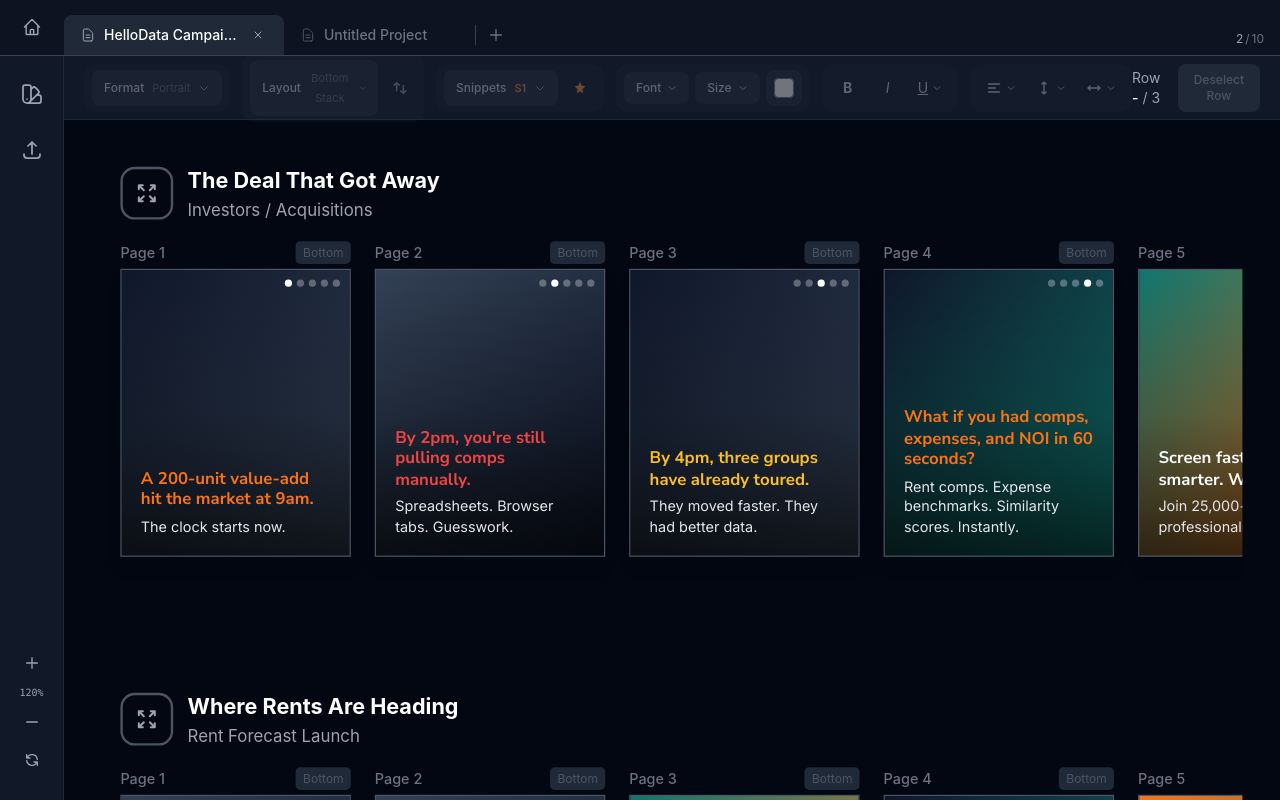
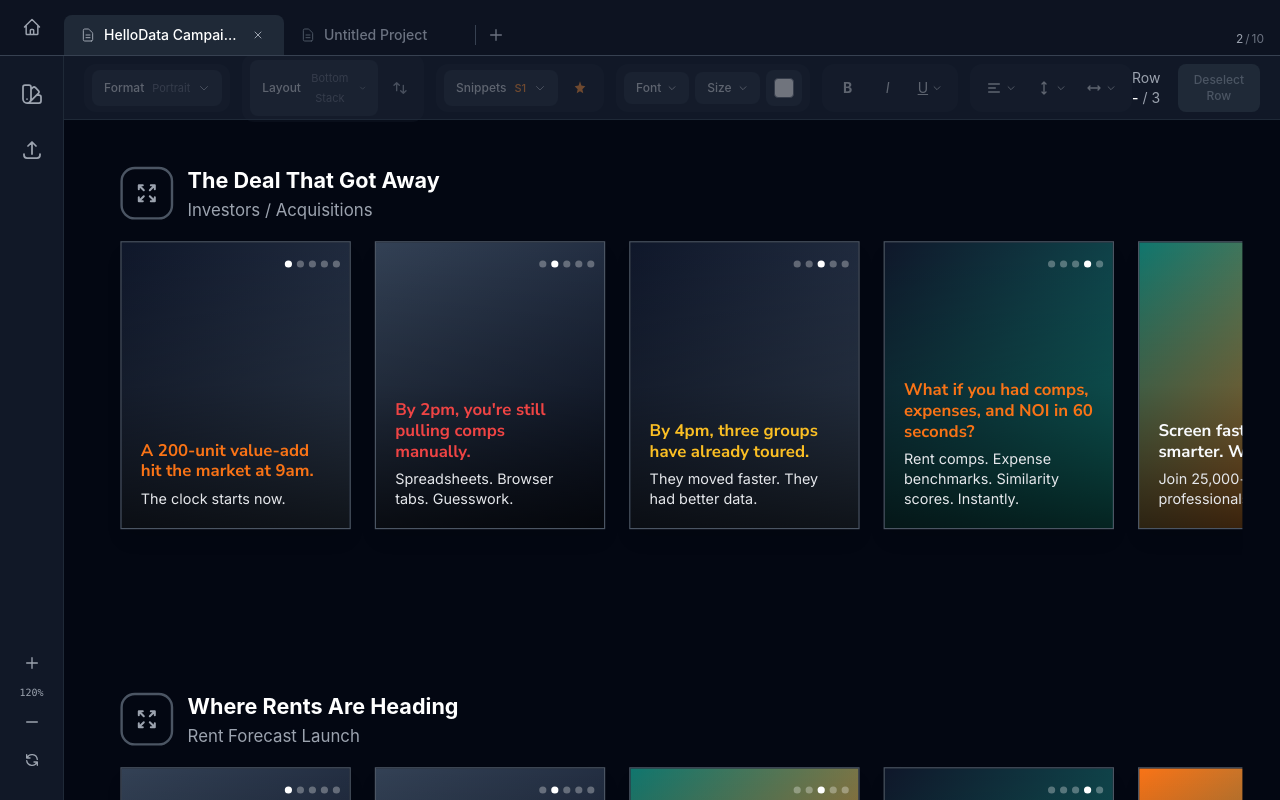
Before and after one commit to goov373/image-builder-HD, a React (Vite) app: page / in a window 1280 px wide. Built offline with nearby package versions, Linux system fonts and the light colour scheme.

Commit message:
more ui updates

```diff
--- a/index.html
+++ b/index.html
@@ -7,7 +7,7 @@
     <title>LinkedIn Carousel Designer</title>
     <link rel="preconnect" href="https://fonts.googleapis.com">
     <link rel="preconnect" href="https://fonts.gstatic.com" crossorigin>
-    <link href="https://fonts.googleapis.com/css2?family=Inter:wght@400;500;600;700&family=Nunito+Sans:wght@400;600;700;800&family=DM+Sans:wght@400;500;600&family=Playfair+Display:wght@400;700&family=Merriweather:wght@400;700&family=Lora:wght@400;600&display=swap" rel="stylesheet">
+    <link href="https://fonts.googleapis.com/css2?family=Inter:wght@400;500;600;700&family=Nunito+Sans:wght@400;600;700;800&family=DM+Sans:wght@400;500;600&family=Playfair+Display:wght@400;700&family=Merriweather:wght@400;700&family=Lora:wght@400;600&display=block" rel="stylesheet">
   </head>
   <body>
     <div id="root"></div>
--- a/package.json
+++ b/package.json
@@ -9,6 +9,9 @@
     "preview": "vite preview"
   },
   "dependencies": {
+    "@dnd-kit/core": "^6.1.0",
+    "@dnd-kit/sortable": "^8.0.0",
+    "@dnd-kit/utilities": "^3.2.2",
     "react": "^18.2.0",
     "react-dom": "^18.2.0"
   },
--- a/src/CarouselDesignTool.jsx
+++ b/src/CarouselDesignTool.jsx
@@ -1,4 +1,20 @@
 import React, { useState, useRef, useEffect } from 'react';
+import {
+  DndContext,
+  closestCenter,
+  KeyboardSensor,
+  PointerSensor,
+  useSensor,
+  useSensors,
+} from '@dnd-kit/core';
+import {
+  arrayMove,
+  SortableContext,
+  sortableKeyboardCoordinates,
+  horizontalListSortingStrategy,
+  useSortable,
+} from '@dnd-kit/sortable';
+import { CSS } from '@dnd-kit/utilities';
 
 // Available fonts
 const fontOptions = {
@@ -505,6 +521,8 @@ const LayoutEditorialLeft = ({ headline, body, accent, isLandscape, headingFont,
 // Single Frame Component
 const CarouselFrame = ({ frame, carouselId, frameSize, designSystem, frameIndex, totalFrames, isFrameSelected, onSelectFrame, onRemove, onUpdateText, activeTextField, onActivateTextField }) => {
   const [isHovered, setIsHovered] = useState(false);
+  const [isProgressHovered, setIsProgressHovered] = useState(false);
+  const [isProgressHidden, setIsProgressHidden] = useState(false);
   const style = getFrameStyle(carouselId, frame.style, designSystem);
   const content = frame.variants[frame.currentVariant];
   const layoutIndex = frame.currentLayout || 0;
@@ -532,13 +550,6 @@ const CarouselFrame = ({ frame, carouselId, frameSize, designSystem, frameIndex,
 
   return (
     <div className="flex flex-col" style={{ width: size.width }}>
-      <div className="flex items-center justify-between mb-1">
-        <span className={`text-xs font-medium transition-colors ${isFrameSelected ? 'text-orange-400' : 'text-gray-500'}`}>Page {frame.id}</span>
-        <span className={`text-[10px] px-1.5 py-0.5 rounded transition-colors ${isFrameSelected ? 'text-orange-300 bg-orange-500/20' : 'text-gray-600 bg-gray-800'}`}>
-          {layoutVariantNames[layoutIndex]?.[layoutVariant] || layoutNames[layoutIndex]}
-        </span>
-      </div>
-
       <div
         className={`relative overflow-hidden shadow-lg cursor-pointer transition-all border border-gray-600 ${isFrameSelected ? 'ring-2 ring-orange-500/70' : 'hover:border-gray-500'}`}
         onMouseEnter={() => setIsHovered(true)}
@@ -548,8 +559,25 @@ const CarouselFrame = ({ frame, carouselId, frameSize, designSystem, frameIndex,
       >
         {renderLayout()}
 
-        <div className="absolute top-2 right-2 flex gap-1 z-10">
-          {[1,2,3,4,5].map(i => <div key={i} className={`w-1.5 h-1.5 rounded-full ${i === frame.id ? 'bg-white' : 'bg-white/30'}`} />)}
+          <div
+          className="absolute top-2 right-2 z-10 flex items-center gap-1 cursor-pointer min-w-[40px] min-h-[20px] justify-end"
+            onMouseEnter={() => setIsProgressHovered(true)}
+            onMouseLeave={() => setIsProgressHovered(false)}
+          onClick={(e) => { if (isFrameSelected) { e.stopPropagation(); setIsProgressHidden(!isProgressHidden); } }}
+        >
+          {isFrameSelected && (isProgressHovered || (isProgressHidden && isHovered)) ? (
+            <div className="flex items-center justify-center w-5 h-5 bg-black/50 rounded-full hover:bg-black/70 transition-colors">
+              <svg className="w-3 h-3 text-white" fill="none" stroke="currentColor" viewBox="0 0 24 24">
+                {isProgressHidden ? (
+                  <path strokeLinecap="round" strokeLinejoin="round" strokeWidth={2} d="M15 12a3 3 0 11-6 0 3 3 0 016 0z M2.458 12C3.732 7.943 7.523 5 12 5c4.478 0 8.268 2.943 9.542 7-1.274 4.057-5.064 7-9.542 7-4.477 0-8.268-2.943-9.542-7z" />
+                ) : (
+                  <path strokeLinecap="round" strokeLinejoin="round" strokeWidth={2} d="M13.875 18.825A10.05 10.05 0 0112 19c-4.478 0-8.268-2.943-9.543-7a9.97 9.97 0 011.563-3.029m5.858.908a3 3 0 114.243 4.243M9.878 9.878l4.242 4.242M9.88 9.88l-3.29-3.29m7.532 7.532l3.29 3.29M3 3l3.59 3.59m0 0A9.953 9.953 0 0112 5c4.478 0 8.268 2.943 9.543 7a10.025 10.025 0 01-4.132 5.411m0 0L21 21" />
+                )}
+                  </svg>
+              </div>
+          ) : !isProgressHidden ? (
+            [1,2,3,4,5].map(i => <div key={i} className={`w-1.5 h-1.5 rounded-full ${i === frame.id ? 'bg-white' : 'bg-white/30'}`} />)
+          ) : null}
           </div>
 
         {totalFrames > 1 && (
@@ -558,6 +586,66 @@ const CarouselFrame = ({ frame, carouselId, frameSize, designSystem, frameIndex,
           </button>
         )}
       </div>
+    </div>
+  );
+};
+
+// Sortable Frame Wrapper
+const SortableFrame = ({ id, frame, carouselId, frameSize, designSystem, frameIndex, totalFrames, isFrameSelected, onSelectFrame, onRemove, onUpdateText, activeTextField, onActivateTextField, isRowSelected, cardWidth }) => {
+  const {
+    attributes,
+    listeners,
+    setNodeRef,
+    transform,
+    transition,
+    isDragging,
+  } = useSortable({
+    id,
+    disabled: !isRowSelected,
+  });
+
+  // Calculate transform - non-dragged items move by exactly one card slot
+  const getTransform = () => {
+    if (!transform) return undefined;
+    if (isDragging) {
+      return `translate3d(${Math.round(transform.x)}px, 0, 0)`;
+    } else {
+      // Non-dragged: move by card width + gap (12px) + add button container (32px)
+      const moveDistance = cardWidth + 12 + 32; // card + gap + add button
+      if (Math.abs(transform.x) > 10) {
+        const direction = transform.x > 0 ? 1 : -1;
+        return `translate3d(${direction * moveDistance}px, 0, 0)`;
+      }
+      return undefined;
+    }
+  };
+
+  // Only apply transition while actively being pushed aside (transform exists and is significant)
+  const isBeingPushed = transform && Math.abs(transform.x) > 10 && !isDragging;
+
+  const style = {
+    transform: getTransform(),
+    transition: isBeingPushed ? 'transform 120ms ease-out' : 'none',
+    zIndex: isDragging ? 100 : 1,
+    cursor: isRowSelected ? (isDragging ? 'grabbing' : 'grab') : 'pointer',
+  };
+
+  return (
+    <div ref={setNodeRef} style={style} {...attributes} {...listeners}>
+                <CarouselFrame
+                  frame={frame}
+        carouselId={carouselId}
+        frameSize={frameSize}
+                  designSystem={designSystem}
+        frameIndex={frameIndex}
+                  totalFrames={totalFrames}
+        isFrameSelected={isFrameSelected}
+        onSelectFrame={onSelectFrame}
+        onRemove={onRemove}
+                  onUpdateText={onUpdateText}
+        activeTextField={activeTextField}
+                  onActivateTextField={onActivateTextField}
+      />
     </div>
   );
 };
@@ -918,9 +1006,33 @@ const ExportPanel = ({ onClose, isOpen }) => {
 };
 
 // Carousel Row Component
-const CarouselRow = ({ carousel, designSystem, isSelected, hasAnySelection, selectedFrameId, onSelect, onSelectFrame, onAddFrame, onRemoveFrame, onUpdateText, activeTextField, onActivateTextField }) => {
+const CarouselRow = ({ carousel, designSystem, isSelected, hasAnySelection, selectedFrameId, onSelect, onSelectFrame, onAddFrame, onRemoveFrame, onUpdateText, activeTextField, onActivateTextField, onReorderFrames }) => {
   const totalFrames = carousel.frames.length;
   const isFaded = hasAnySelection && !isSelected;
+
+  const sensors = useSensors(
+    useSensor(PointerSensor, {
+      activationConstraint: {
+        distance: 3,
+      },
+    }),
+    useSensor(KeyboardSensor, {
+      coordinateGetter: sortableKeyboardCoordinates,
+    })
+  );
+
+  const handleDragEnd = (event) => {
+    const { active, over } = event;
+    if (active.id !== over?.id && over) {
+      const oldIndex = carousel.frames.findIndex(f => `frame-${f.id}` === active.id);
+      const newIndex = carousel.frames.findIndex(f => `frame-${f.id}` === over.id);
+      if (oldIndex !== -1 && newIndex !== -1) {
+        onReorderFrames(carousel.id, oldIndex, newIndex);
+      }
+    }
+  };
+
+  const frameIds = carousel.frames.map(f => `frame-${f.id}`);
 
   return (
     <div
@@ -949,10 +1061,13 @@ const CarouselRow = ({ carousel, designSystem, isSelected, hasAnySelection, sele
         </div>
 
       <div className="px-4" style={{ minHeight: 300 }}>
+        <DndContext sensors={sensors} collisionDetection={closestCenter} onDragEnd={handleDragEnd}>
+          <SortableContext items={frameIds} strategy={horizontalListSortingStrategy}>
             <div className={`flex items-start transition-all duration-150 ease-out`} style={{ width: 'auto', minWidth: 'fit-content', gap: isSelected ? '12px' : '10px' }}>
               {carousel.frames.map((frame, index) => (
                 <React.Fragment key={frame.id}>
-              <CarouselFrame
+                  <SortableFrame
+                    id={`frame-${frame.id}`}
                     frame={frame}
                     carouselId={carousel.id}
                     frameSize={carousel.frameSize}
@@ -965,6 +1080,8 @@ const CarouselRow = ({ carousel, designSystem, isSelected, hasAnySelection, sele
                     onUpdateText={onUpdateText}
                     activeTextField={isSelected && selectedFrameId === frame.id ? activeTextField : null}
                     onActivateTextField={onActivateTextField}
+                    isRowSelected={isSelected}
+                    cardWidth={frameSizes[carousel.frameSize]?.width || 192}
                   />
 
               {/* Add Button After Each Frame */}
@@ -982,6 +1099,8 @@ const CarouselRow = ({ carousel, designSystem, isSelected, hasAnySelection, sele
             </React.Fragment>
             ))}
           </div>
+          </SortableContext>
+        </DndContext>
       </div>
     </div>
   );
@@ -1229,6 +1348,14 @@ export default function CarouselDesignTool() {
     }));
   };
 
+  const handleReorderFrames = (carouselId, oldIndex, newIndex) => {
+      setCarousels(prev => prev.map(carousel => {
+      if (carousel.id !== carouselId) return carousel;
+      const newFrames = arrayMove(carousel.frames, oldIndex, newIndex).map((f, idx) => ({ ...f, id: idx + 1 }));
+      return { ...carousel, frames: newFrames };
+    }));
+  };
+
   const panelWidth = activePanel ? 288 : 0; // w-72 = 288px
   const sidebarWidth = 64; // w-16 = 64px
   const totalOffset = sidebarWidth + panelWidth;
@@ -1573,6 +1700,7 @@ export default function CarouselDesignTool() {
                 onSelectFrame={handleSelectFrame}
                 onAddFrame={handleAddFrame}
                 onRemoveFrame={handleRemoveFrame}
+                  onReorderFrames={handleReorderFrames}
                 onUpdateText={handleUpdateText}
                 activeTextField={activeTextField}
                 onActivateTextField={setActiveTextField}
--- a/src/index.css
+++ b/src/index.css
@@ -14,6 +14,25 @@ body {
     sans-serif;
   -webkit-font-smoothing: antialiased;
   -moz-osx-font-smoothing: grayscale;
+  text-rendering: optimizeLegibility;
+}
+
+/* Prevent text jitter during font loading */
+* {
+  -webkit-font-smoothing: antialiased;
+  -moz-osx-font-smoothing: grayscale;
+}
+
+/* Stabilize font rendering */
+.font-stable {
+  font-synthesis: none;
+  text-size-adjust: 100%;
+  -webkit-text-size-adjust: 100%;
+}
+
+/* Prevent layout shift from font loading */
+html {
+  font-display: block;
 }
 
 /* Hide scrollbar but keep scrolling functionality */
```
Also changed, not shown: 1 other file (tests, documents, lock files or other folders). Lines whose indentation alone changed are shown as unchanged.
